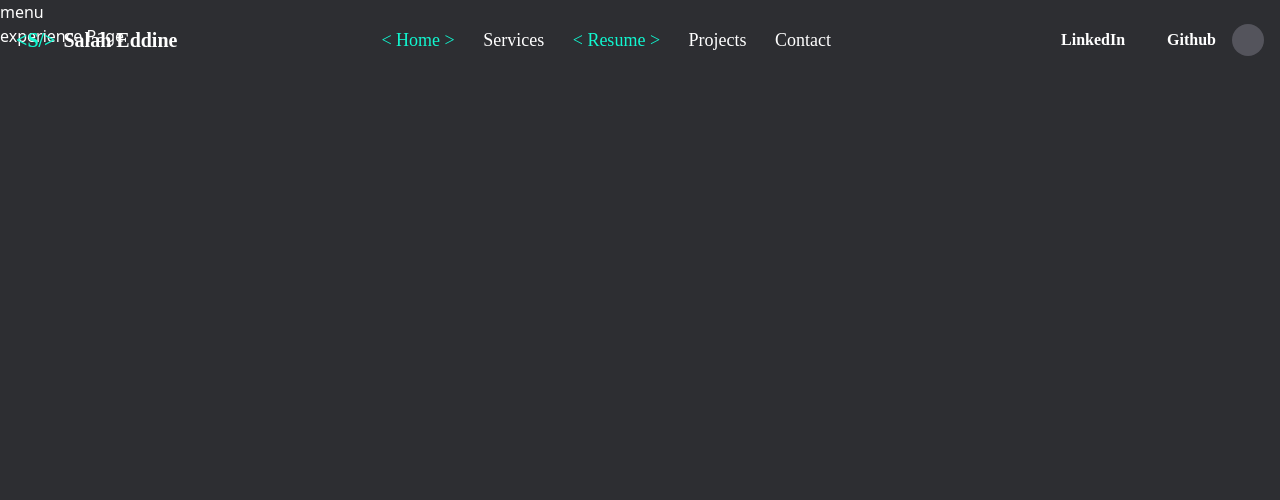
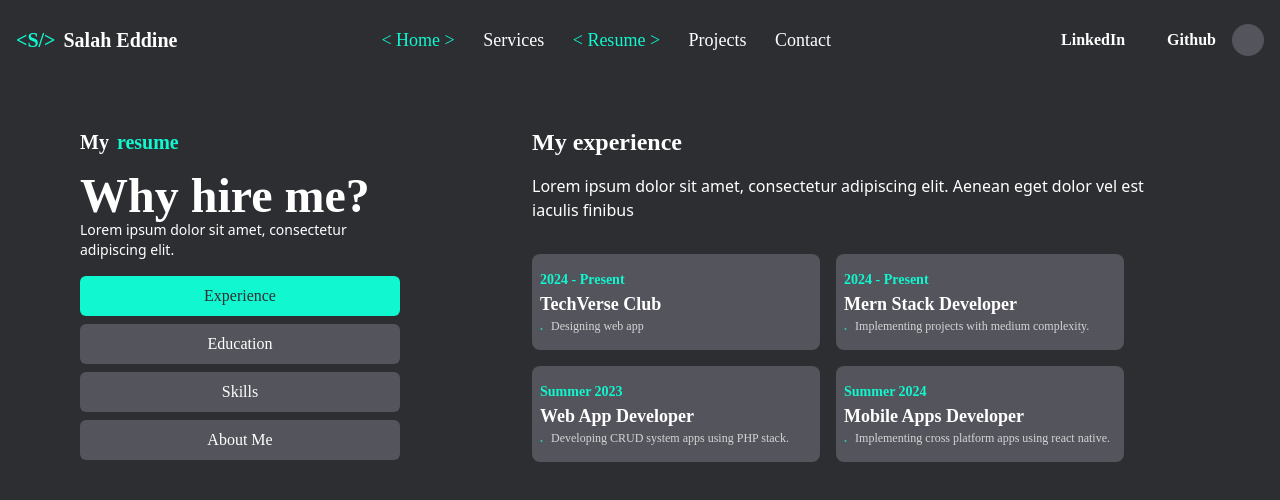
Before and after one commit to kadik23/portfolio, a Next.js app: page /resume in a window 1280 px wide. Shown: the top 500 px of the page. Built offline with nearby package versions, Linux system fonts and the light colour scheme; some icons are missing.

Commit message:
Implement Education & about & experience pages

```diff
--- a/src/Components/Header.tsx
+++ b/src/Components/Header.tsx
@@ -19,7 +19,7 @@ function Header() {
 
     return (
         <motion.div
-            className="w-full flex justify-between items-center p-4 fixed top-0 left-0  z-10"
+            className="w-full flex justify-between items-center bg-dark-gray p-4 fixed top-0 left-0 z-10"
             initial={{ opacity: 0, y: -50 }}
             animate={{ opacity: 1, y: 0 }}
             transition={{ duration: 0.5 }}
--- /dev/null
+++ b/src/Components/InformationsCard.tsx
@@ -0,0 +1,18 @@
+"use client"
+import { motion } from 'framer-motion'
+import React from 'react'
+
+function InformationsCard({ duration, title, content }: { duration: string, title: string, content: string }) {
+    return (
+        <motion.div
+            initial={{ opacity: 0, y: 50 }}
+            animate={{ opacity: 1, y: 0 }}
+            transition={{ duration: 0.5, delay: 0.5 }} className='flex flex-col items-start py-4 px-2 h-auto w-72 rounded-lg bg-light-gray'>
+            <div className='text-green inika-bold text-sm'>{duration}</div>
+            <div className=' inika-bold text-lg'>{title}</div>
+            <div className=' inika-regular text-xs opacity-75 flex items-start'><div className='text-green mr-2 text-md inika-bold'>.</div>{content}</div>
+        </motion.div>
+    )
+}
+
+export default InformationsCard
--- a/src/Components/Links.tsx
+++ b/src/Components/Links.tsx
@@ -12,7 +12,7 @@ function Links() {
             {links.map(link => {
                 const isActive = pathname.startsWith(`/${link.path}`)
                 return (
-                    <Link key={link.name} href={`/${link.path}`} className={`capitalize hover:text-green transition-colors duration-100 py-1 px-2 m-1 ${isActive ? 'text-green' : 'text-white'}`}>
+                    <Link key={link.name} href={`/${link.path}`} className={`capitalize  hover:text-green transition-colors duration-100 py-1 px-2 m-1 ${isActive ? 'text-green' : 'text-white'}`}>
                         {isActive ? '<' : ''} {link.name} {isActive ? '>' : ''}
                     </Link>
                 )
--- a/src/app/resume/aboutme/page.tsx
+++ b/src/app/resume/aboutme/page.tsx
@@ -1,9 +1,34 @@
-import { Metadata } from "next";
+// import { Metadata } from "next";
+"use client"
 
-export const metadata: Metadata = {
-    title: "aboutme"
-};
+import { motion } from "framer-motion"
+
+// export const metadata: Metadata = {
+//     title: "aboutme"
+// };
 
 export default function aboutMepage(){
-    return (<> aboutMe Page</>)
+    return (
+    <div className="flex flex-col items-center xl:items-start gap-16 xl:gap-8 mx-4 xl:pl-4 mt-10 xl:mt-16 xl:w-[60%]">
+        <div className=" mt-8 inika-bold text-2xl text-center">
+            About me
+        </div>
+        <div className="flex flex-wrap justify-center xl:justify-start gap-4 w-full">
+            <motion.div
+                initial={{ opacity: 0, y: 50 }}
+                animate={{ opacity: 1, y: 0 }}
+                transition={{ duration: 1,delay:0.5}}>
+                <div className="text-green">01. About me :</div>
+                <div className="space-x-2 space-y-3">I am Kadik Salah Eddine, a full stack developer and mobile app developer from Algeria. While I hold a banchelor's degree in the health and safety field, my true passion lies in web development. Proficient in the MERN stack, React Native, Next.js, and Type Script, I am committed to creating impactful digital experiences and innovative solutions. My constant thirst for knowledge drives me to continuously learn and grow in this dynamic industry.</div>
+            </motion.div>
+            <motion.div
+                initial={{ opacity: 0, y: 50 }}
+                animate={{ opacity: 1, y: 0 }}
+                transition={{ duration: 1,delay:1}}
+            >
+                <div className="text-green">02. Interest and hobbies :</div>
+                <div className="space-x-2 space-y-3">Beyond web development, I have a profound interest in design and aesthetics, seeking the perfect balance between functionality and visual appeal. Embracing an active lifestyle, I find joy in sports activities that not only keep me physically fit but also cultivate discipline and focus.</div>
+            </motion.div>
+        </div>
+    </div>)
 }
--- a/src/app/resume/education/page.tsx
+++ b/src/app/resume/education/page.tsx
@@ -1,10 +1,38 @@
+// "use client"
+import InformationsCard from "@/Components/InformationsCard";
 import { Metadata } from "next";
 
 export const metadata: Metadata = {
     title: "education"
 };
 
+const experiecntData = [
+    {
+        duration: '2022 - 2024',
+        title:'University of yahia fares',
+        content: 'Graduated Bachelor’s degree'
+    },
+    {
+        duration: 'Autumn 2022',
+        title:'Front End Development ',
+        content: 'Online Bootcamp Platform'
+    },
+]
+
+
 export default function educationpage() {
 
-    return (<>education Page</>)
+    return (
+    <div className="flex flex-col items-center xl:items-start gap-16 xl:gap-8 mx-4 xl:pl-4 mt-10 xl:mt-16 xl:w-[60%]">
+        <div className="flex flex-col gap-4 items-center xl:items-start mt-8">
+            <div className="inika-bold text-2xl text-center">My education</div>
+            <div className="text-center xl:text-start">I am computer science student in university, Graduated Bachelor's degree and i’m passionate about programming 3 years. I’m currently a Web Developer</div>
+        </div>
+        <div className="flex flex-wrap justify-center xl:justify-start gap-4 w-full">
+            {experiecntData.map(experience =>{
+                return (<InformationsCard  duration = {experience.duration} title={experience.title} content={experience.content}/>)
+            })}
+        </div>
+    </div>
+    )
 }
--- a/src/app/resume/page.tsx
+++ b/src/app/resume/page.tsx
@@ -1,9 +1,46 @@
-import { Metadata } from "next";
+"use client"
+import InformationsCard from "@/Components/InformationsCard";
+import { motion } from "framer-motion";
+// import { Metadata } from "next";
 
-export const metadata: Metadata = {
-    title: "experience",
-};
+// export const metadata: Metadata = {
+//     title: "experience",
+// };
+const experiecntData = [
+    {
+        duration: '2024 - Present',
+        title:'TechVerse Club',
+        content: 'Designing web app'
+    },
+    {
+        duration: '2024 - Present',
+        title:'Mern Stack Developer',
+        content: 'Implementing projects with medium complexity.'
+    },
+    {
+        duration: 'Summer 2023',
+        title:'Web App Developer',
+        content: 'Developing CRUD system apps using PHP stack.'
+    },
+    {
+        duration: 'Summer 2024',
+        title:'Mobile Apps Developer',
+        content: 'Implementing cross platform apps using react native.'
+    },
+]
 
 export default function experiencepage(){
-    return (<>experience Page</>)
+    return (
+    <div className="flex flex-col items-center xl:items-start gap-16 xl:gap-8 mx-4 xl:pl-4 mt-10 xl:mt-16 xl:w-[60%]">
+        <div className="flex flex-col gap-4 items-center xl:items-start mt-8">
+            <div className="inika-bold text-2xl text-center">My experience</div>
+            <div className="text-center xl:text-start">Lorem ipsum dolor sit amet, consectetur adipiscing elit. Aenean eget dolor vel est <br /> iaculis finibus</div>
+        </div>
+        <div className="flex flex-wrap justify-center xl:justify-start gap-4 w-full">
+            {experiecntData.map(experience =>{
+                return (<InformationsCard  duration = {experience.duration} title={experience.title} content={experience.content}/>)
+            })}
+        </div>
+    </div>
+        )
 }
--- a/src/app/resume/template.tsx
+++ b/src/app/resume/template.tsx
@@ -1,4 +1,8 @@
+"use client"
+import { motion } from "framer-motion";
 import type { Metadata } from "next";
+import Link from "next/link";
+import { usePathname, useRouter } from "next/navigation";
 
 
 export const metadata: Metadata = {
@@ -9,17 +13,71 @@ export const metadata: Metadata = {
     description: "Generated by create next app",
 };
 
+const links = [
+
+    {
+        name: 'experience',
+        path: ''
+    },
+    {
+        name: 'education',
+        path: '/education'
+    },
+    {
+        name: 'skills',
+        path: '/skills'
+    },
+    {
+        name: 'about me',
+        path: '/aboutme'
+    }
+
+]
+
 export default function RootLayout({
     children,
 }: Readonly<{
     children: React.ReactNode;
 }>) {
+    const pathname = usePathname()
+
     return (
-        <html lang="en">
-            <body className=''>
-                <menu>menu</menu>
-                {children}
-            </body>
-        </html>
+        <div className="flex flex-col justify-between items-center w-full xl:flex-row ">
+            <div className="flex flex-col xl:w-[35%] mt-16 xl:ml-16">
+                <motion.div
+                    initial={{ opacity: 0, x: -100 }}
+                    animate={{ opacity: 1, x: 0 }}
+                    transition={{ duration: 0.5, }}
+                    className="flex flex-col gap-4 mt-16 xl:ml-4 mx-4"
+                >
+                    <div className="inika-bold text-lg xl:text-xl flex gap-2">
+                        My <div className="text-green">resume</div>
+                    </div>
+                    <div className="w-[20rem]">
+                        <div className="inika-bold text-2xl xl:text-5xl text-nowrap">Why hire me?</div>
+                        <div className="text-sm">Lorem ipsum dolor sit amet, consectetur adipiscing elit. </div>
+                    </div>
+                </motion.div>
+                <div className="w-[20rem] mx-4 mt-4 mb-8 flex flex-col gap-2">
+                    {links.map((link,index) => {
+                        const isActive = pathname === `/resume${link.path}`;
+                        const delay = 0.5
+                        return (
+                            <Link href={`/resume/${link.path.slice(1)}`} key={link.name}>
+                                <motion.div
+                                    initial={{ opacity: 0, y: 50 }}
+                                    animate={{ opacity: 1, y: 0 }}
+                                    transition={{ duration: 0.5, delay: (0.25 + index)/2 }}
+                                    className={` ${isActive == true ? 'bg-green text-dark-gray' : 'bg-light-gray'} w-full py-2 inika-regular  rounded-md text-center hover:opacity-80 capitalize`}
+                            >
+                                {link.name}
+                            </motion.div>
+                            </Link>
+                            )
+                    })}
+                </div>
+            </div>
+            {children}
+        </div>
     );
 }
--- a/src/app/services/page.tsx
+++ b/src/app/services/page.tsx
@@ -16,10 +16,10 @@ export default function servicespage(){
             animate={{ opacity: 1, x: 0 }}
             transition={{ duration: 0.5,}}
             className="flex flex-col gap-4 mt-24 ml-4 mx-4">
-            <div className="inika-bold text-xl xl:text-2xl flex gap-2">
+            <div className="inika-bold text-lg xl:text-xl flex gap-2">
                 My <div className="text-green">services</div>
             </div>
-            <div className="inika-bold text-3xl xl:text-5xl ">What I Do</div>
+            <div className="inika-bold text-2xl xl:text-4xl ">What I Do</div>
         </motion.div>
         <div className="flex flex-wrap gap-4 mt-16 justify-center mx-4">
             {services.map((service, index) => (
```
